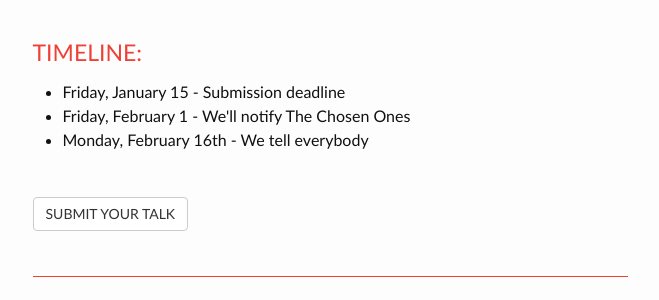
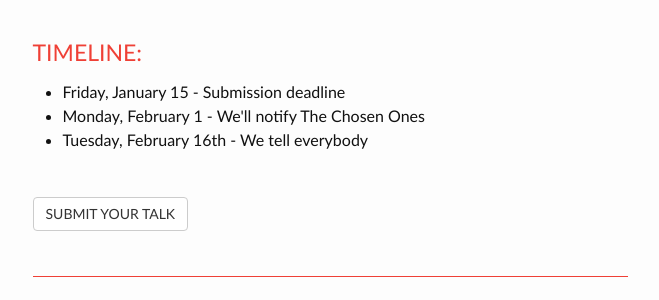
Before and after one commit to webcampsi/lj2016, a Jekyll site: the page built from index.html, in a window 1280 px wide and 900 px high, scrolled down 2039 px. Shown: the part 154-454 px from the top of the window, without its empty margins (310-969 px from the left). Built offline with Jekyll 4.4.1, drawn with Linux system fonts in a browser that asks for light colours; nearby versions of some CDN libraries; comment, search, counter and statistics services are not loaded.

Commit message:
Update index.html

```diff
--- a/index.html
+++ b/index.html
@@ -58,8 +58,8 @@ title: Webcamp Ljubljana 2016
   <h2>Timeline:</h2>
   <ul>
     <li>Friday, January 15 - Submission deadline</li>
-    <li>Friday, February 1 - We'll notify The Chosen Ones</li>
-    <li>Monday, February 16th - We tell everybody</li>
+    <li>Monday, February 1 - We'll notify The Chosen Ones</li>
+    <li>Tuesday, February 16th - We tell everybody</li>
   </ul>
 
 
```
